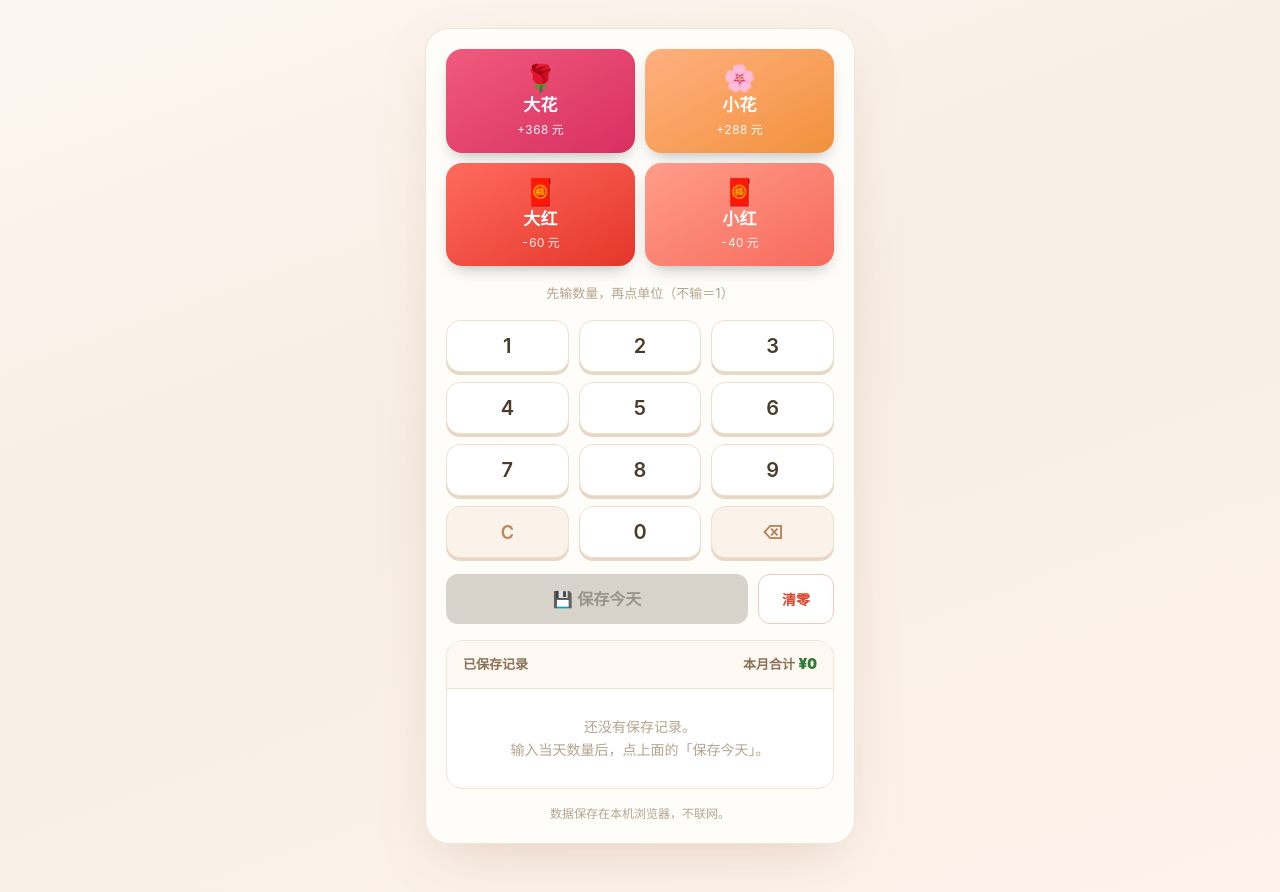
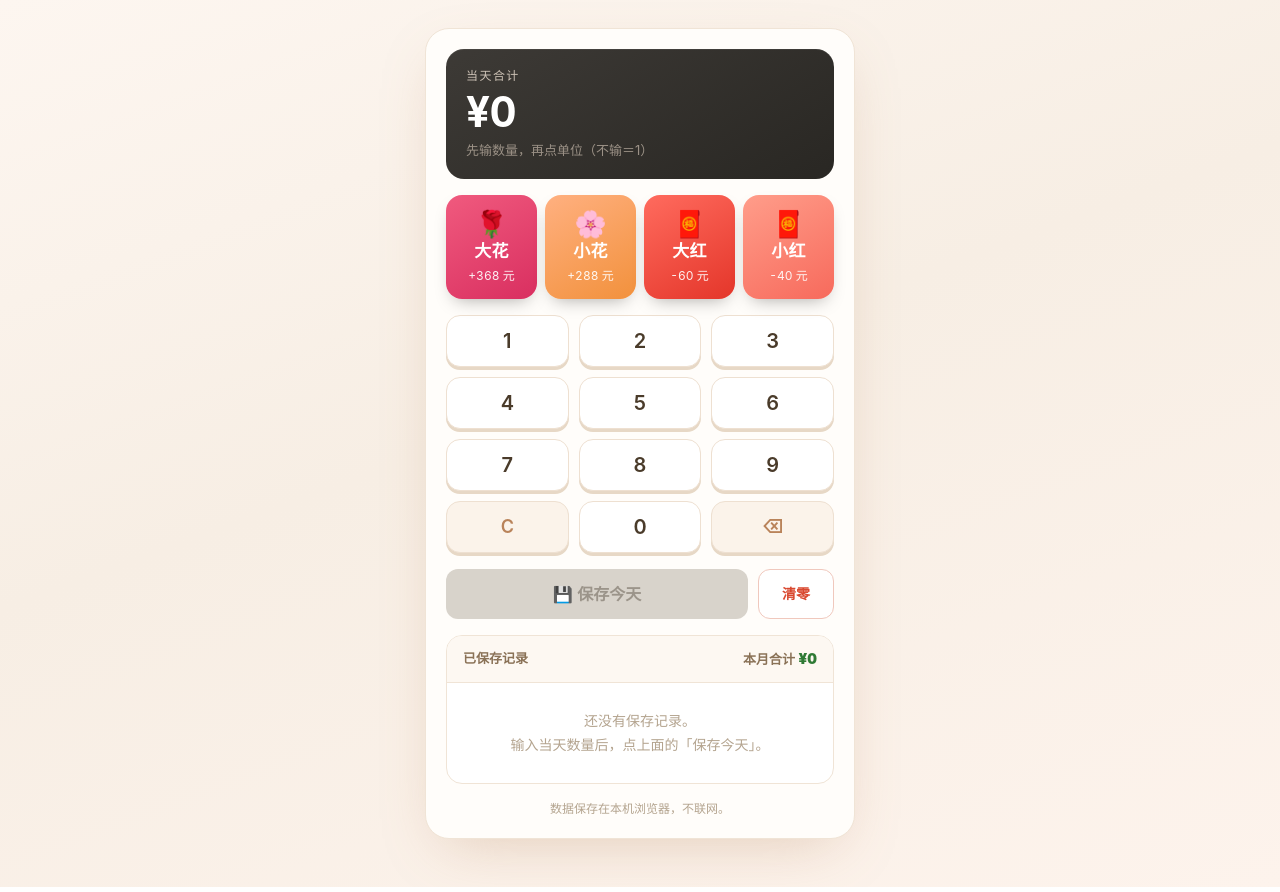
Before and after one commit to yinlubin1989/txserver, a Next.js app: page /calc in a window 1280 px wide. Built offline with nearby package versions, Linux system fonts and the light colour scheme.

Commit message:
fix: 恢复顶部显示屏、单位键改一排、保存记录改为追加列表

```diff
--- a/app/calc/CalcApp.tsx
+++ b/app/calc/CalcApp.tsx
@@ -182,22 +182,6 @@ export default function CalcApp() {
   const saveToday = useCallback(() => {
     if (isEmpty || !todayKey) return;
 
-    setRecords((prev) => {
-      const existing = prev.find((r) => r.date === todayKey);
-      if (existing) {
-        return prev.map((r) =>
-          r.date === todayKey
-            ? {
-                ...r,
-                big: counts.big,
-                small: counts.small,
-                redBig: counts.redBig,
-                redSmall: counts.redSmall,
-                total,
-              }
-            : r,
-        );
-      }
     const record: DailyRecord = {
       id: makeId(),
       date: todayKey,
@@ -207,8 +191,7 @@ export default function CalcApp() {
       redSmall: counts.redSmall,
       total,
     };
-      return [record, ...prev];
-    });
+    setRecords((prev) => [record, ...prev]);
 
     setCounts(EMPTY_COUNTS);
     setInput("");
@@ -230,6 +213,26 @@ export default function CalcApp() {
   return (
     <main className={styles.page}>
       <div className={styles.card}>
+        {/* 显示屏 */}
+        <div className={styles.display}>
+          <span className={styles.displayLabel}>当天合计</span>
+          <span
+            className={styles.displayTotal}
+            data-negative={total < 0 ? "true" : undefined}
+          >
+            {money(total)}
+          </span>
+          <div className={styles.displayInput}>
+            {input === "" ? (
+              <span className={styles.hint}>先输数量，再点单位（不输＝1）</span>
+            ) : (
+              <span>
+                数量 <b className={styles.inputNum}>{input}</b>
+              </span>
+            )}
+          </div>
+        </div>
+
         {/* 四个单位键 */}
         <div className={styles.units}>
           {UNITS.map((u) => (
@@ -249,17 +252,6 @@ export default function CalcApp() {
               </span>
             </button>
           ))}
-        </div>
-
-        {/* 数量提示 */}
-        <div className={styles.inputStrip}>
-          {input === "" ? (
-            <span className={styles.hint}>先输数量，再点单位（不输＝1）</span>
-          ) : (
-            <span>
-              数量 <b className={styles.inputNum}>{input}</b>
-            </span>
-          )}
         </div>
 
         {/* 数字键盘 */}
@@ -283,7 +275,7 @@ export default function CalcApp() {
         {/* 保存 / 清零 */}
         <div className={styles.actions}>
           <button className={styles.saveBtn} onClick={saveToday} disabled={isEmpty}>
-            {isEmpty ? "💾 保存今天" : `💾 保存今天（${money(total)}）`}
+            💾 保存今天
           </button>
           <button className={styles.resetBtn} onClick={resetInput}>
             清零
--- a/app/calc/calc.module.css
+++ b/app/calc/calc.module.css
@@ -25,8 +25,8 @@
 
 .units {
   display: grid;
-  grid-template-columns: repeat(2, 1fr);
-  gap: 10px;
+  grid-template-columns: repeat(4, 1fr);
+  gap: 8px;
 }
 
 .unitBtn {
@@ -94,23 +94,52 @@
   font-variant-numeric: tabular-nums;
 }
 
-/* ============ 数量提示 ============ */
+/* ============ 显示屏 ============ */
 
-.inputStrip {
+.display {
+  background: linear-gradient(150deg, #3d3a36 0%, #292723 100%);
+  border-radius: 18px;
+  padding: 18px 20px;
+  color: #fff;
+  display: flex;
+  flex-direction: column;
+  gap: 4px;
+  box-shadow: inset 0 1px 0 rgba(255, 255, 255, 0.06);
+}
+
+.displayLabel {
+  font-size: 12px;
+  color: #cfc4b8;
+  letter-spacing: 0.12em;
+}
+
+.displayTotal {
+  font-size: 42px;
+  font-weight: 700;
+  font-variant-numeric: tabular-nums;
+  letter-spacing: -0.01em;
+  line-height: 1.1;
+  color: #fff;
+}
+
+.displayTotal[data-negative="true"] {
+  color: #ff9b8a;
+}
+
+.displayInput {
   min-height: 22px;
-  text-align: center;
   font-size: 14px;
-  color: #4a3b2a;
+  color: #e8ded2;
 }
 
 .hint {
-  color: #b4a48f;
+  color: #9b9186;
   font-size: 13px;
 }
 
 .inputNum {
   font-size: 18px;
-  color: #d07357;
+  color: #ffd9a8;
   font-variant-numeric: tabular-nums;
 }
 
```
Lines whose indentation alone changed are shown as unchanged.
